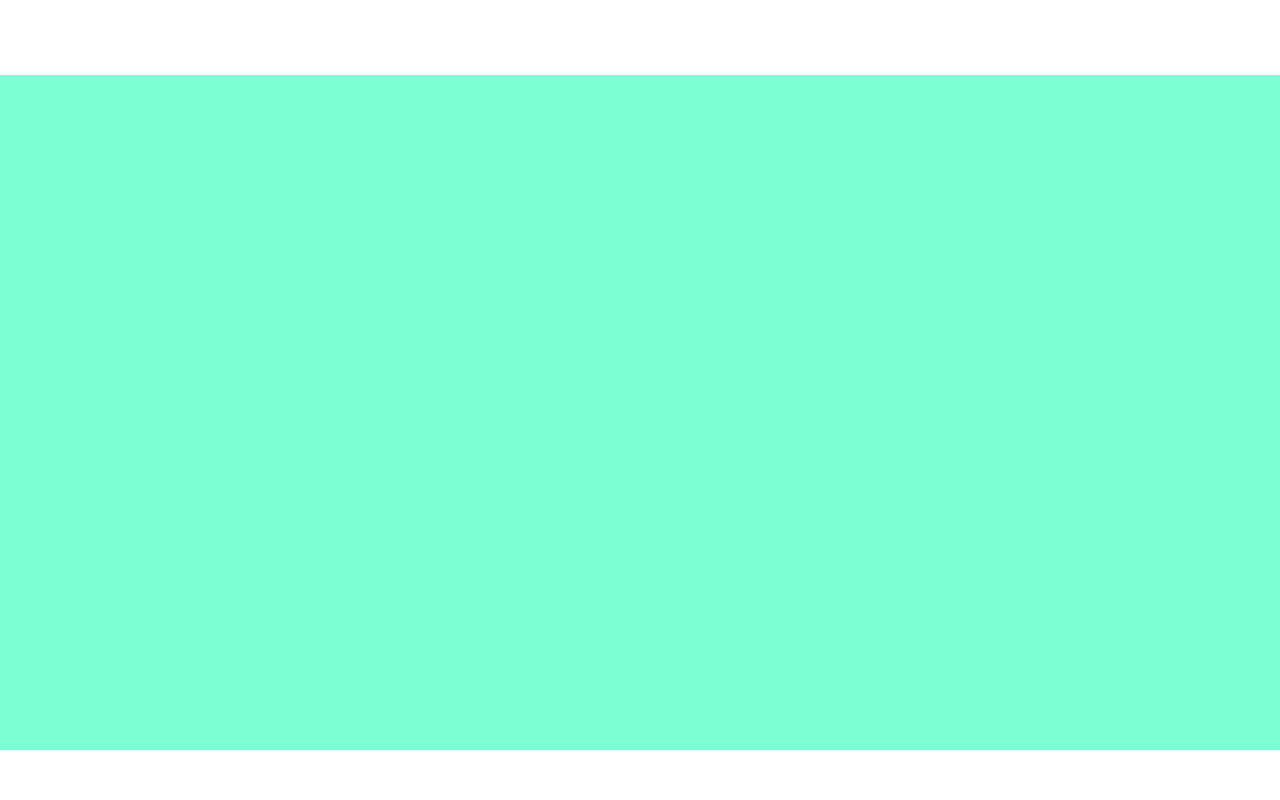
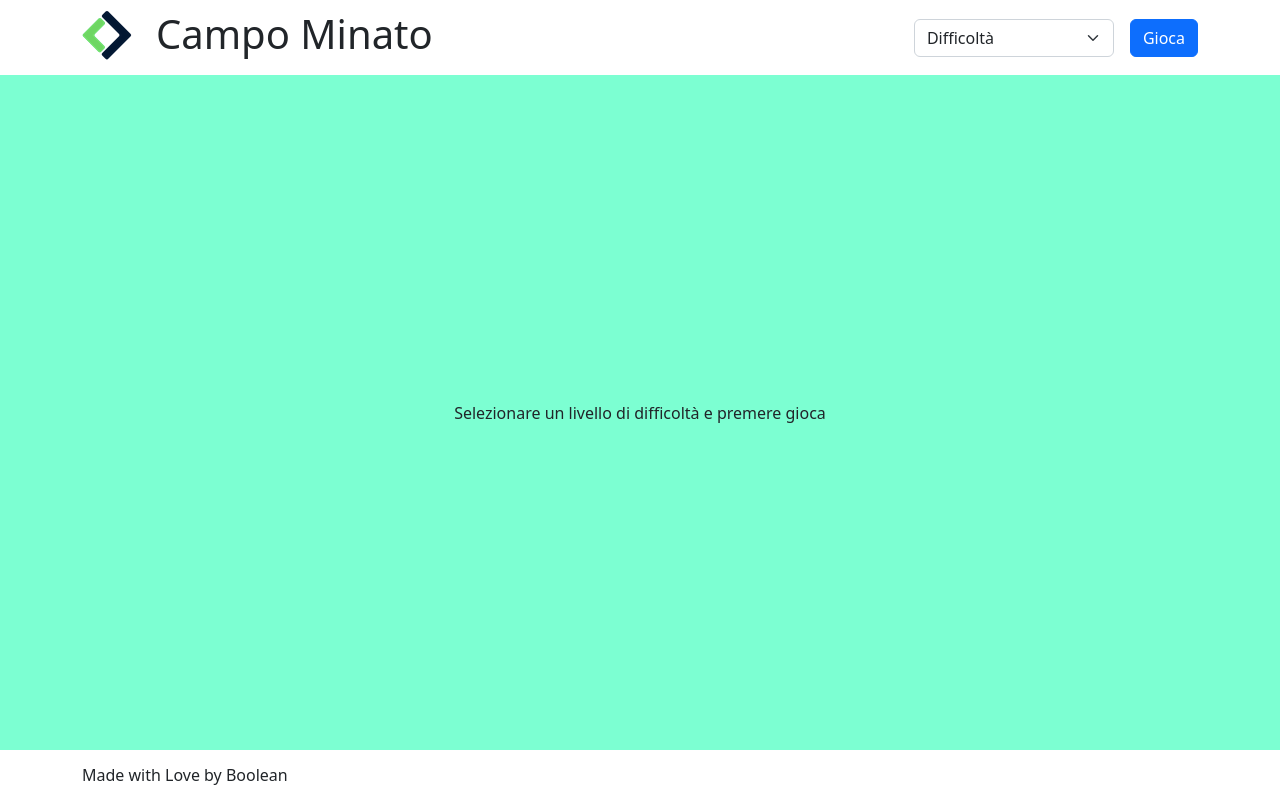
Before and after one commit to constantinandrei/js-campominato-grid, a plain HTML site: page index.html in a window 1280 px wide. Drawn offline with nearby package versions, Linux system fonts and the light colour scheme.

Commit message:
layout complete

```diff
--- a/index.html
+++ b/index.html
@@ -12,22 +12,43 @@
     <div class="app vh-100">
         <div class="d-flex flex-column h-100">
             <div id="nav-bar" class="flex-shrink-0">
-                <div class="container-xxl h-100">
-                    <div class="d-flex justify-content-between align-items-center">
+                <div class="container-lg h-100">
+                    <div class="d-flex justify-content-between align-items-center h-100">
+                        <div class="col d-flex">
+                            <div class="logo-container">
+                                <img src="img/Logo.png" alt="">
+                            </div>
+                            <h1 class="ms-4">Campo Minato</h1>
+                        </div>
                         <div class="col">
-                            <div class="logo-container">
-
+                            <div id="game-control" class="d-flex justify-content-end align-items-center">
+                                <select id="difficolta" class="form-select" aria-label="Default select example">
+                                    <option selected>Difficoltà</option>
+                                    <option value="1">Facile</option>
+                                    <option value="2">Media</option>
+                                    <option value="3">Avanzata</option>
+                                </select>
+                                <div id="#play-button" class="btn btn-primary ms-3">
+                                    Gioca
+                                </div>
                             </div>
                         </div>
-                        <div class="col"></div>
                     </div>
                 </div>
             </div>
             <div id="main" class="d-flex justify-content-center align-items-center flex-grow-1">
 
+                    <div id="game">
+                        Selezionare un livello di difficoltà e premere gioca
+                    </div>
+
             </div>
             <div id="footer" class="flex-shrink-0">
-
+                <div class="container-lg h-100">
+                    <div class="d-flex h-100 align-items-center">
+                        <span>Made with Love by Boolean</span>
+                    </div>
+                </div>
             </div>
         </div>
     </div>
--- a/style.css
+++ b/style.css
@@ -9,3 +9,7 @@
 #footer {
     min-height: 50px;
 }
+
+#difficolta {
+    max-width: 200px;
+}
```
Also changed, not shown: img/Logo.png (added), 1 other file.
